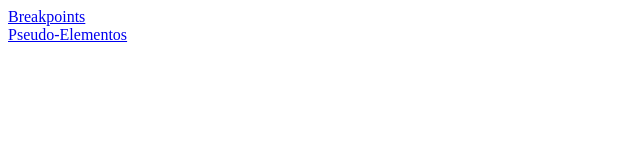
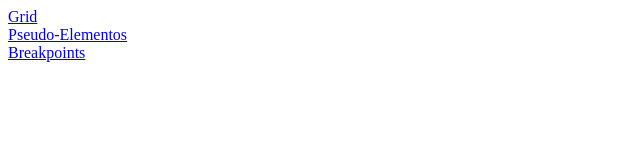
Before and after one commit to thehenriquevenancio/Aula-06, a plain HTML site: page index.html in a window 1280 px wide. Shown: the whole page, without its empty margins (0-640 px from the left). Drawn offline with Linux system fonts and the light colour scheme.

Commit message:
Update index.html

```diff
--- a/index.html
+++ b/index.html
@@ -6,7 +6,8 @@
     <title>Aula 06</title>
 </head>
 <body>
-    <a href="breakpoints.html">Breakpoints</a><br/>
-    <a href="elementos.html">Pseudo-Elementos</a>
+    <a href="grid.html">Grid</a><br/>
+    <a href="elementos.html">Pseudo-Elementos</a><br/>
+    <a href="breakpoints.html">Breakpoints</a>
 </body>
 </html>
```
